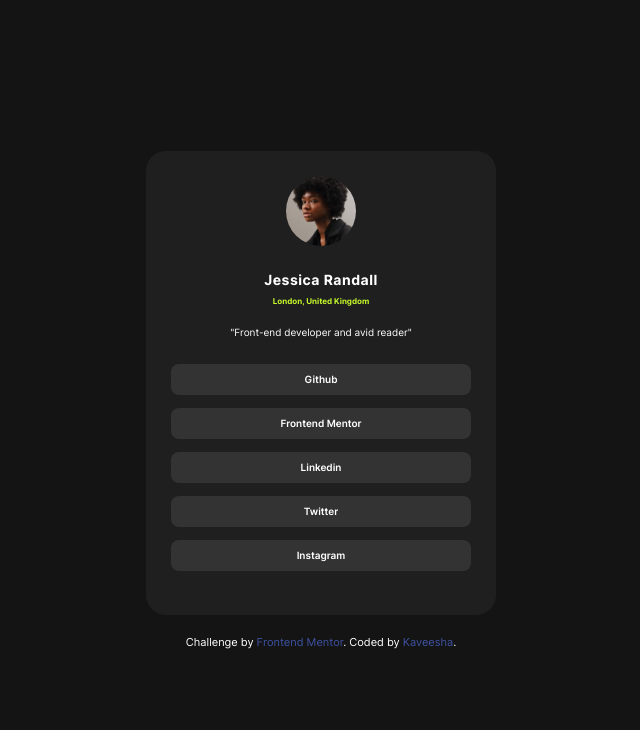
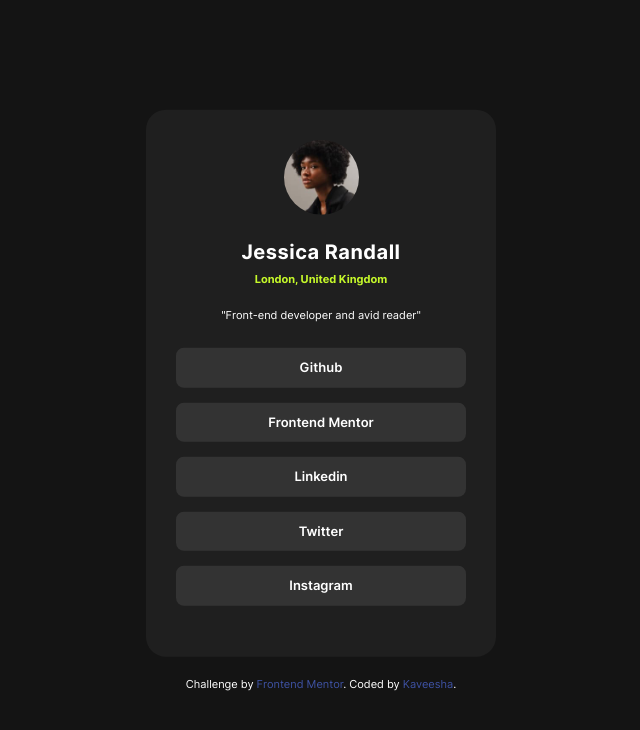
Before and after one commit to kaveeshagim/social-links-profile-card, a plain HTML site: page index.html in a window 1280 px wide. Shown: the whole page, without its empty margins (319-959 px from the left). Drawn offline with Linux system fonts and the light colour scheme; files whose address does not match are found by name.

Commit message:
reverted back to old css styles

```diff
--- a/style.css
+++ b/style.css
@@ -73,7 +73,7 @@ body {
 .card {
   background: var(--Grey-800);
   border-radius: 20px;
-  padding: 15px;
+  padding: 20px;
 }
 
 /* Header Styles */
@@ -86,8 +86,8 @@ header {
 }
 
 header img {
-  height: 70px;
-  width: 70px;
+  height: 75px;
+  width: 75px;
   border-radius: 50%;
   margin-bottom: 25px;
 }
@@ -95,7 +95,7 @@ header img {
 header h1 {
   font-family: "Inter Bold", sans-serif;
   color: var(--White);
-  font-size: 14px;
+  font-size: 20px;
   letter-spacing: 0.5px;
   margin: 0;
 }
@@ -103,7 +103,7 @@ header h1 {
 header .location {
   font-family: "Inter Bold", sans-serif;
   color: var(--Green);
-  font-size: 8px;
+  font-size: 11px;
   margin: 8px 0 12px;
 }
 
@@ -111,8 +111,8 @@ header p {
   font-family: "Inter Variable", sans-serif;
   font-weight: 200;
   color: var(--White);
-  font-size: 10px;
-  margin: 8px 0 0;
+  font-size: 11px;
+  margin: 10px 0 0;
 }
 
 /* Main Styles */
@@ -131,7 +131,7 @@ header p {
 
 .profile-links ul li {
   background: var(--Grey-700);
-  margin-bottom: 13px;
+  margin-bottom: 15px;
   border-radius: 8px;
   cursor: pointer;
 }
@@ -142,8 +142,8 @@ header p {
   color: var(--White);
   font-family: "Inter SemiBold", sans-serif;
   line-height: 1.5;
-  font-size: 10px;
-  padding: 8px 0; /* Add padding for better touch target */
+  font-size: 13px;
+  padding: 10px 0; /* Add padding for better touch target */
   text-align: center;
 }
 
```
